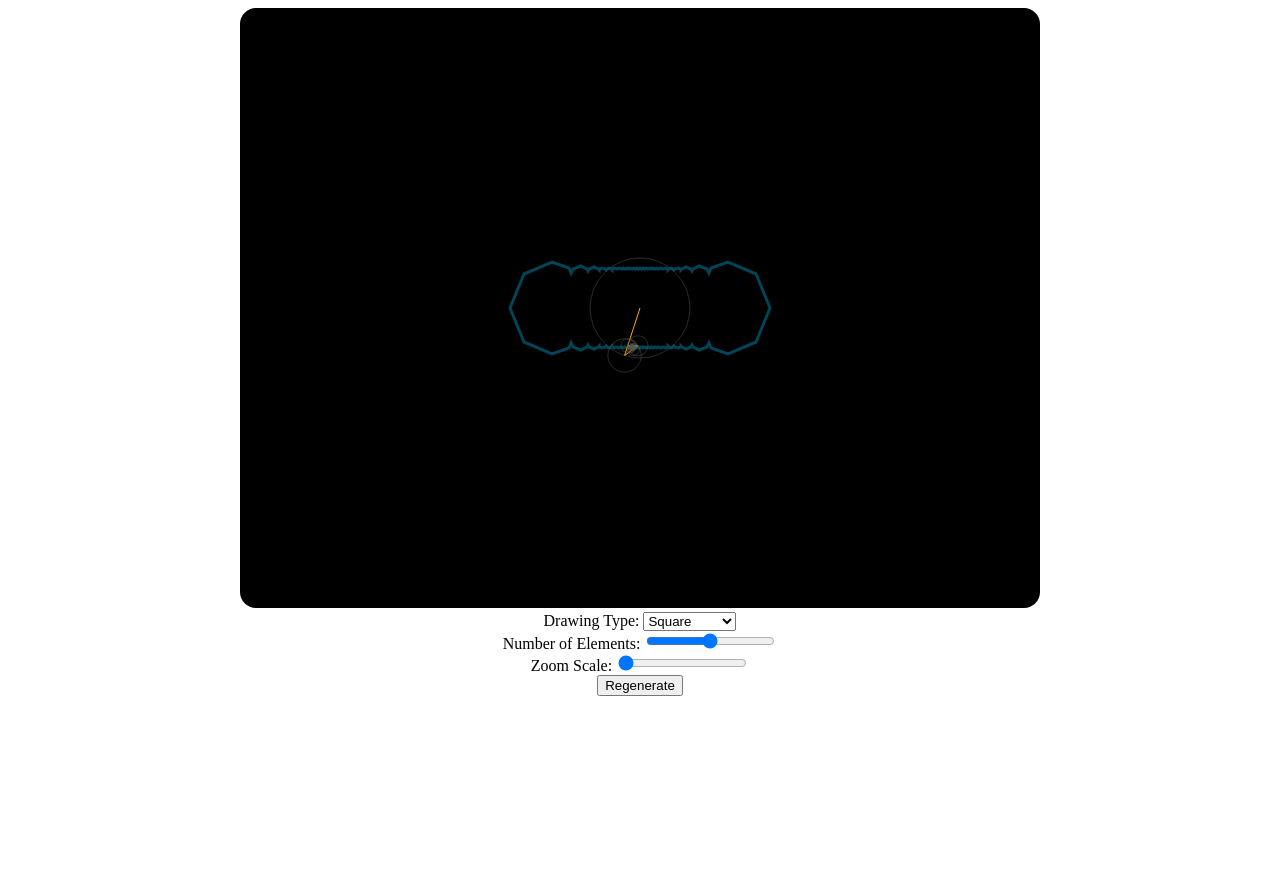
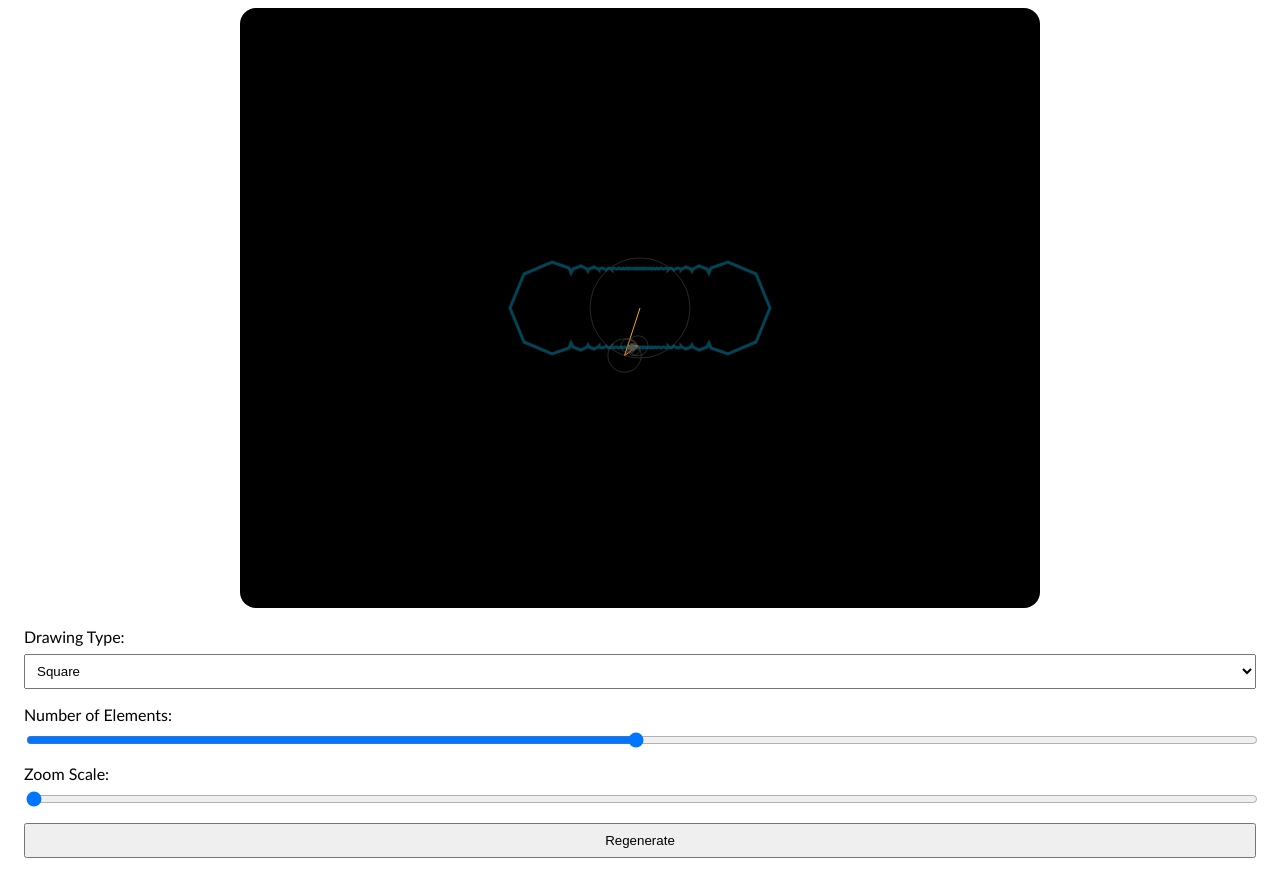
Before and after one commit to andydevs/fourier-drawing, a website built with webpack: page public/index.html in a window 1280 px wide. Before the commit the page ends 800 px from the top, so only its background shows below. Built offline with nearby package versions, Linux system fonts and the light colour scheme.

Commit message:
Style form and update TODO

```diff
--- a/app/style/main.scss
+++ b/app/style/main.scss
@@ -6,6 +6,7 @@
  */
 #app {
     text-align: center;
+    font-family: Calibri, 'Trebuchet MS', sans-serif;
 }
 
 #fourout {
@@ -13,3 +14,32 @@
     max-width: 100%;
     border-radius: 12pt;
 }
+
+#controls {
+    margin: 0pt 12pt;
+}
+.control {
+    display: block;
+    margin: 12pt 0pt;
+    label {
+        display: block;
+        margin: 6pt 0pt;
+        text-align: left;
+    }
+    input,select {
+        display: block;
+        width: 100%;
+    }
+    select {
+        padding: 6pt;
+    }
+}
+.button-control {
+    display: flex;
+    flex-direction: row-reverse;
+    margin: 12pt 0pt;
+    button {
+        flex: 1;
+        padding: 6pt;
+    }
+}
```
Also changed, not shown: TODO.md (+19 -12 lines).
